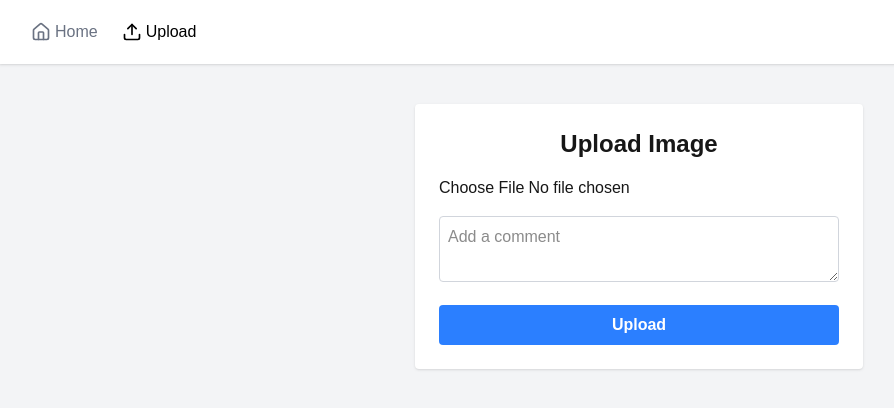
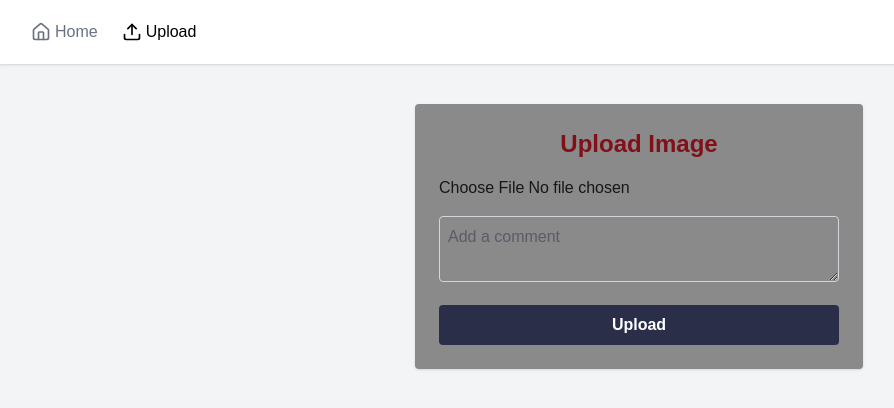
Before and after one commit to AlexRadovich/picrite, a Next.js app: page /upload in a window 1280 px wide. Shown: the top 408 px of the page, without its empty margins (1-895 px from the left). Built offline with nearby package versions, Linux system fonts and the light colour scheme; no server answers.

Commit message:
color fixing

```diff
--- a/src/app/page.js
+++ b/src/app/page.js
@@ -72,7 +72,7 @@ const Home = () => {
                 className="w-full max-w-2xl rounded-md object-cover"
               />
               <div className="mt-4 text-gray-700 text-sm">
-                Posted by <span className="font-semibold">{post.display_name || 'Unknown'}</span> on {new Date(post.created_at).toLocaleDateString()} at {new Date(post.created_at).toLocaleTimeString()}
+                By <span className="font-semibold">{post.display_name || 'Unknown'}</span> on {new Date(post.created_at).toLocaleDateString()} at {new Date(post.created_at).toLocaleTimeString()}
               </div>
               {post.caption && (
                 <div className="mt-2 text-gray-600 italic">{post.caption}</div>
--- a/src/app/upload/page.js
+++ b/src/app/upload/page.js
@@ -112,12 +112,12 @@ export default function UploadPage() {
       </header>
 
       {/* Upload Form */}
-      <div className="flex justify-center items-center pt-10">
+      <div className="flex justify-center items-center  pt-10">
         <form
           onSubmit={handleSubmit}
-          className="bg-white p-6 rounded shadow w-full max-w-md"
+          className="bg-[#8a8a8a] p-6  rounded shadow w-full max-w-md"
         >
-          <h2 className="text-2xl font-bold mb-4 text-center">Upload Image</h2>
+          <h2 className="text-2xl font-bold mb-4  text-[#821019] text-center">Upload Image</h2>
 
           <input
             ref={fileInputRef}
@@ -139,13 +139,13 @@ export default function UploadPage() {
             placeholder="Add a comment"
             value={comment}
             onChange={(e) => setComment(e.target.value)}
-            className="w-full p-2 border border-gray-300 rounded mb-4"
+            className="w-full p-2 border text-[#2a2e49] border-gray-300 rounded mb-4"
           />
 
           <button
             type="submit"
             disabled={uploading}
-            className={`w-full bg-blue-500 hover:bg-blue-600 text-white font-semibold py-2 rounded ${
+            className={`w-full bg-[#2a2e49] hover:bg-blue-600 text-white font-semibold py-2 rounded ${
               uploading ? 'opacity-60 cursor-not-allowed' : ''
             }`}
           >
```
